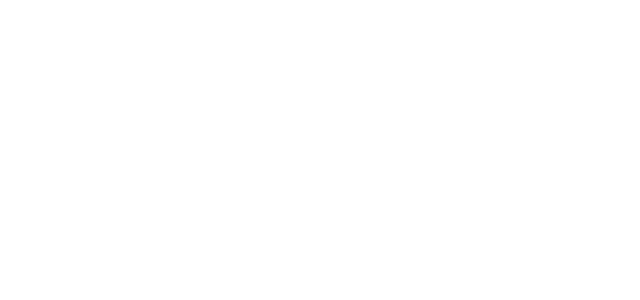
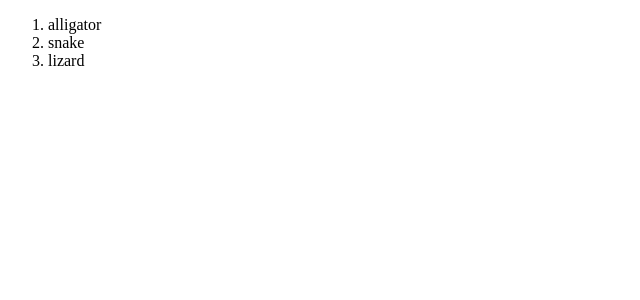
Before and after one commit to Leeky19/React_Js, a React (Create React App) app in the folder my-app/: page / in a window 1280 px wide. Shown: the top 300 px of the page, without its empty margins (0-640 px from the left). Built offline with nearby package versions, Linux system fonts and the light colour scheme.

Commit message:
Affichage d'un tableau

```diff
--- a/my-app/src/App.js
+++ b/my-app/src/App.js
@@ -1,10 +1,17 @@
 import logo from './logo.svg';
 import './App.css';
 
+
+
 function App() {
+  const reptiles = ["alligator", "snake", "lizard"];
   return (
-    <div>
-    </div>
+    <ol>
+    {reptiles.map((reptile) => (
+      <li>{reptile}</li>
+    ))}
+  </ol>
+
   );
 }
 
```
